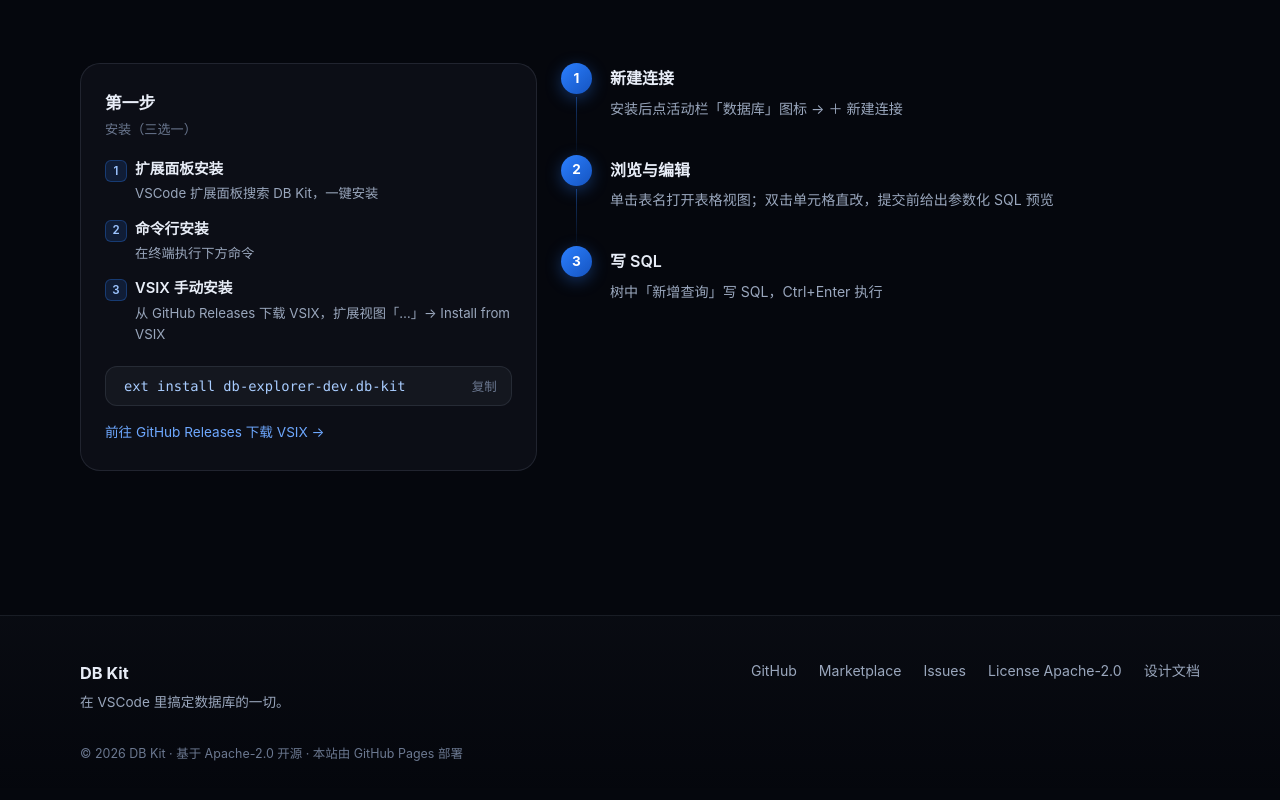
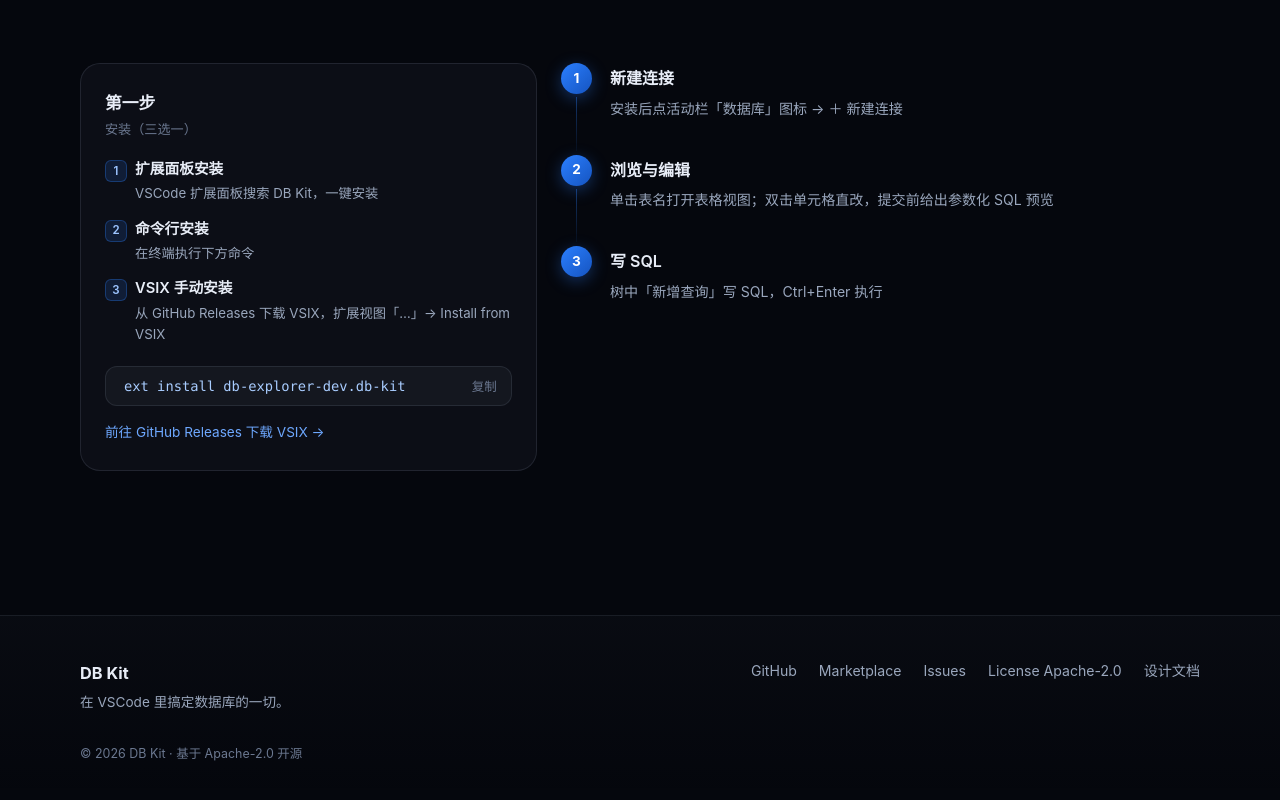
Before and after one commit to Fengjing95/vsc-plugin-db, a React (Vite) app in the folder website/: page / in a window 1280 px wide. Shown: the part 5550-6350 px from the top of the page. Built offline with nearby package versions, Linux system fonts and the light colour scheme.

Commit message:
chore(website): 页脚移除「本站由 GitHub Pages 部署」标识

```diff
--- a/website/src/components/Footer.tsx
+++ b/website/src/components/Footer.tsx
@@ -27,7 +27,7 @@ export function Footer() {
         </nav>
       </div>
       <div className="container footer__meta">
-        <p>© {new Date().getFullYear()} DB Kit · 基于 Apache-2.0 开源 · 本站由 GitHub Pages 部署</p>
+        <p>© {new Date().getFullYear()} DB Kit · 基于 Apache-2.0 开源</p>
       </div>
     </footer>
   );
```
